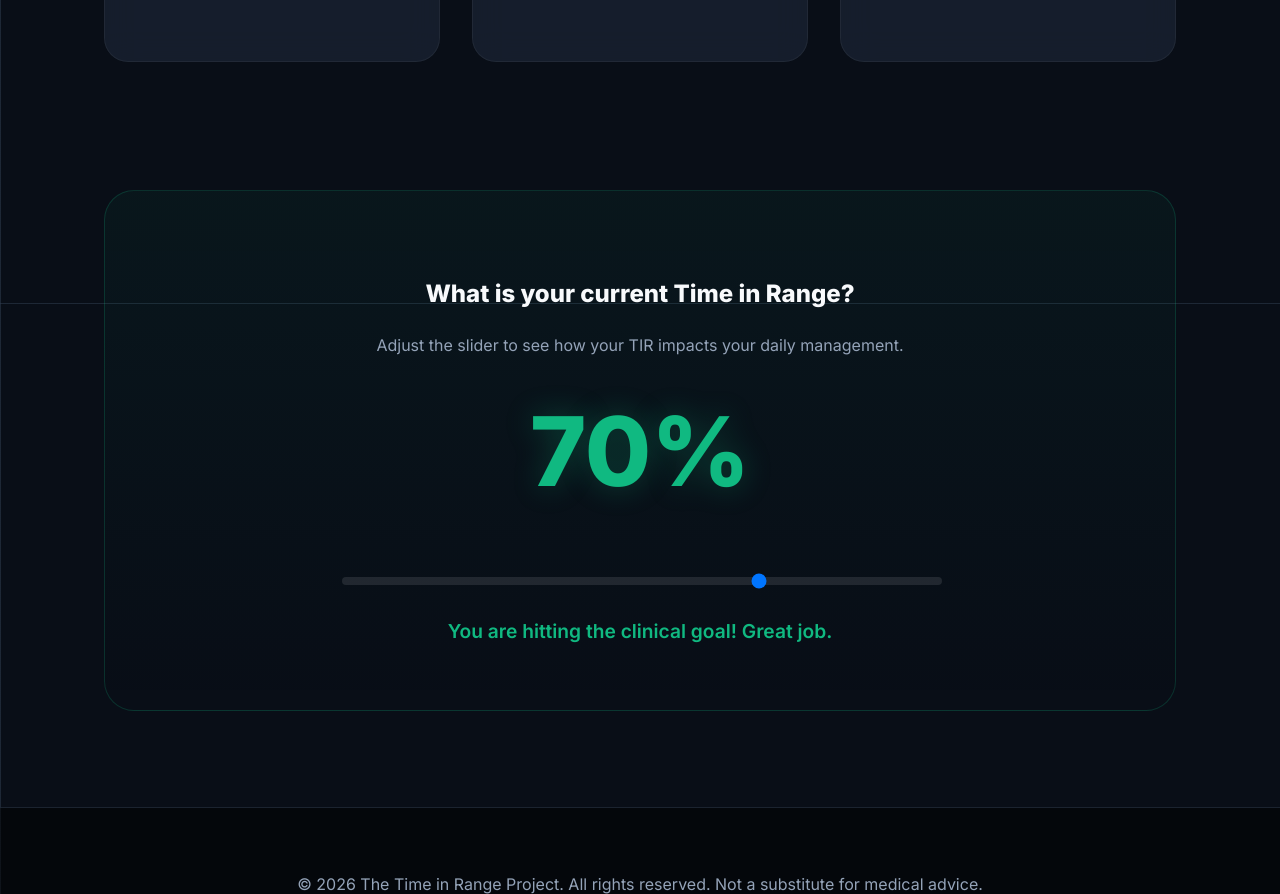
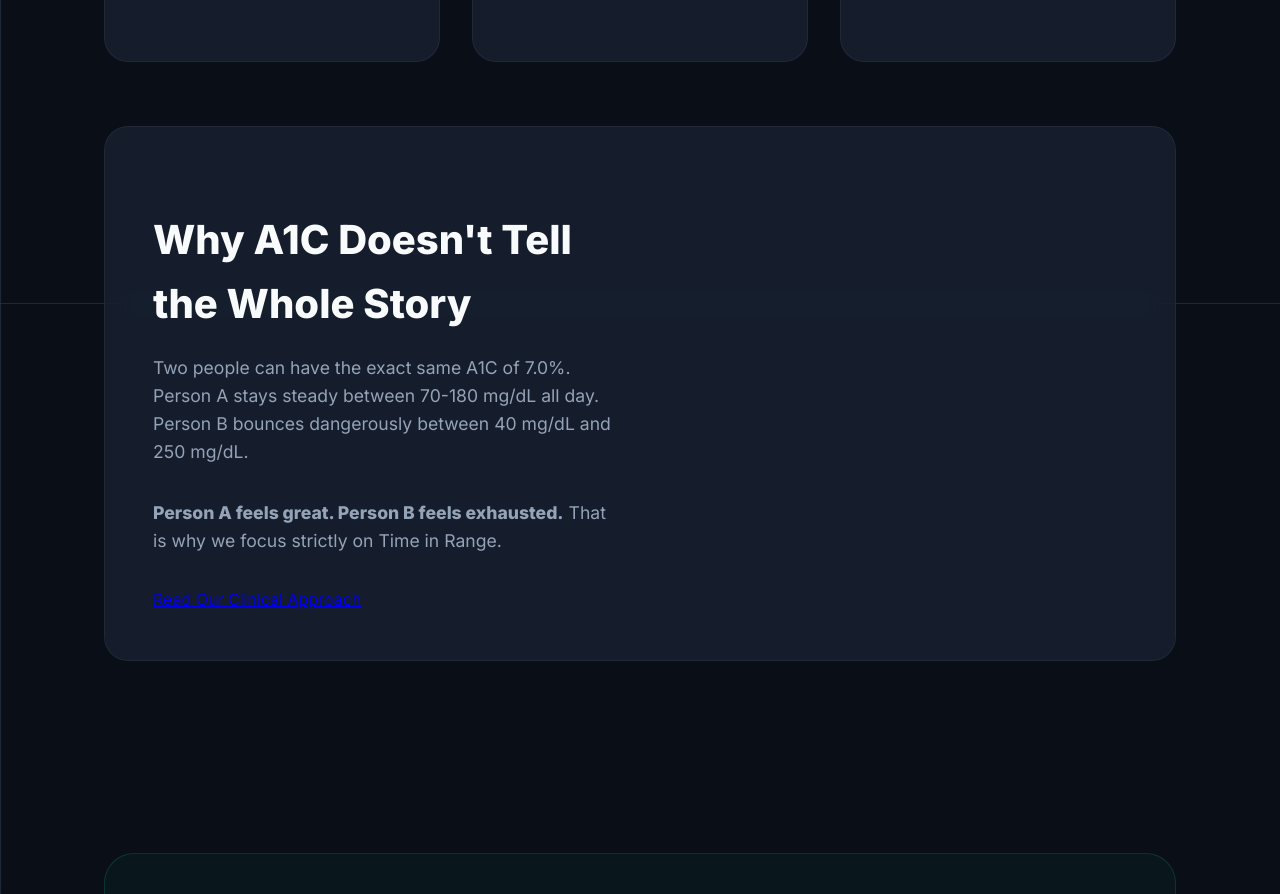
Before and after one commit to schneida1/timeinrangeproject, a plain HTML site: page index.html in a window 1280 px wide. Shown: the part 1297-2191 px from the top of the page. Drawn offline with Linux system fonts and the light colour scheme.

Commit message:
Update index.html

```diff
--- a/index.html
+++ b/index.html
@@ -68,7 +68,23 @@
             </div>
         </div>
     </section>
+<section class="container" style="margin-bottom: 4rem;">
+        <div class="card" style="display: grid; grid-template-columns: repeat(auto-fit, minmax(300px, 1fr)); gap: 3rem; align-items: center;">
+            <div>
+                <h2 style="font-size: 2.5rem; margin-bottom: 1rem;">Why A1C Doesn't Tell the Whole Story</h2>
+                <p style="color: #94a3b8; font-size: 1.1rem; margin-bottom: 2rem;">
+                    Two people can have the exact same A1C of 7.0%. Person A stays steady between 70-180 mg/dL all day. Person B bounces dangerously between 40 mg/dL and 250 mg/dL.
+                </p>
+                <p style="color: #94a3b8; font-size: 1.1rem; margin-bottom: 2rem;">
+                    <strong>Person A feels great. Person B feels exhausted.</strong> That is why we focus strictly on Time in Range.
+                </p>
+                <a href="/about" class="btn-outline">Read Our Clinical Approach</a>
+            </div>
+            <div style="text-align: center;">
 
+            </div>
+        </div>
+    </section>
     <section id="interactive" class="container">
         <div style="background: linear-gradient(180deg, rgba(16,185,129,0.05) 0%, transparent 100%); border-radius: 30px; padding: 4rem 2rem; text-align: center; border: 1px solid rgba(16, 185, 129, 0.2); margin-top: 4rem;">
             <h2>What is your current Time in Range?</h2>
```
